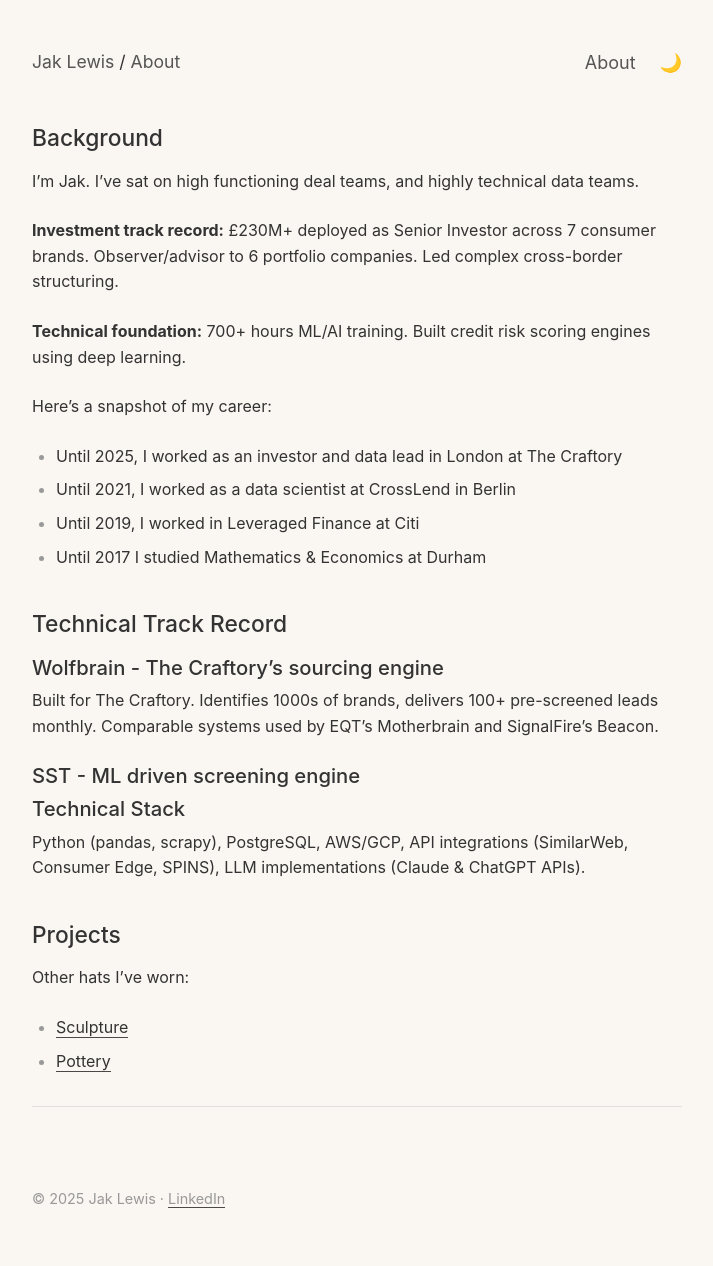
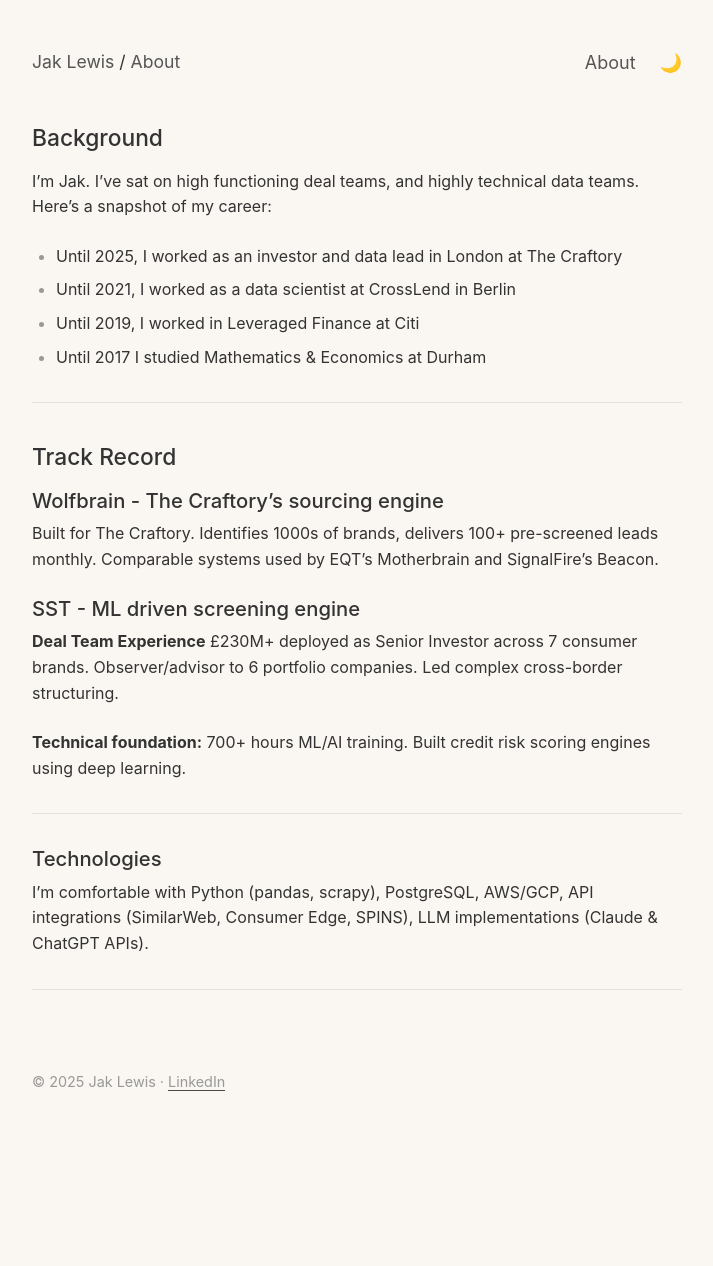
Before and after one commit to jakglewis/jaklewis.com, a Jekyll site: the page built from _pages/about.md, in a window 1280 px wide. Shown: the whole page, without its empty margins (283-996 px from the left). Built offline with Jekyll 4.4.1, drawn with Linux system fonts in a browser that asks for light colours; after the commit the page ends 1149 px from its top, so only the background shows below that.

Commit message:
Text edits

```diff
--- a/_pages/about.md
+++ b/_pages/about.md
@@ -3,36 +3,30 @@ title: About
 permalink: /about
 layout: page
 ---
-
 ## Background
 
-I'm Jak. I've sat on high functioning deal teams, and highly technical data teams.
+I'm Jak. I've sat on high functioning deal teams, and highly technical data teams. Here's a snapshot of my career:
 
-**Investment track record:** £230M+ deployed as Senior Investor across 7 consumer brands. Observer/advisor to 6 portfolio companies. Led complex cross-border structuring.
-
-**Technical foundation:** 700+ hours ML/AI training. Built credit risk scoring engines using deep learning.
-
-Here's a snapshot of my career:
 * Until 2025, I worked as an investor and data lead in London at The Craftory
 - Until 2021, I worked as a data scientist at CrossLend in Berlin
 - Until 2019, I worked in Leveraged Finance at Citi
 - Until 2017 I studied Mathematics & Economics at Durham
 
-## Technical Track Record
+***
+## Track Record
 
 ### Wolfbrain - The Craftory's sourcing engine
 
 Built for The Craftory. Identifies 1000s of brands, delivers 100+ pre-screened leads monthly. Comparable systems used by EQT's Motherbrain and SignalFire's Beacon.
 ### SST - ML driven screening engine
 
-### Technical Stack
+**Deal Team Experience** £230M+ deployed as Senior Investor across 7 consumer brands. Observer/advisor to 6 portfolio companies. Led complex cross-border structuring.
 
-Python (pandas, scrapy), PostgreSQL, AWS/GCP, API integrations (SimilarWeb, Consumer Edge, SPINS), LLM implementations (Claude & ChatGPT APIs).
-## Projects
-
-Other hats I've worn:
-
-* [Sculpture](https://photos.google.com/share/AF1QipNkKOQOn75IPUlEVs6k1sA-qbo4GgSBkANz2Ufg4yc3vMRiUDWS-YJ9cRUmuYyHew?key=T3Q5X2pIUW9UTFVMUkUyNUlYSlQtcF8zLWJ6NHF3)
-* [Pottery](https://photos.google.com/u/1/share/AF1QipOfvOVwXMrF40y9OdeAa1okKCtg4EpwHVT7TfnGD-vlRuN5dMY6qQSPcMQwBvGH4Q?key=dTJRQkJ3MXdTWVJlcktlUDl3aUVrS243RkI4LWhB)
+**Technical foundation:** 700+ hours ML/AI training. Built credit risk scoring engines using deep learning.
 
 ***
+### Technologies
+
+I'm comfortable with Python (pandas, scrapy), PostgreSQL, AWS/GCP, API integrations (SimilarWeb, Consumer Edge, SPINS), LLM implementations (Claude & ChatGPT APIs).
+
+***
```
